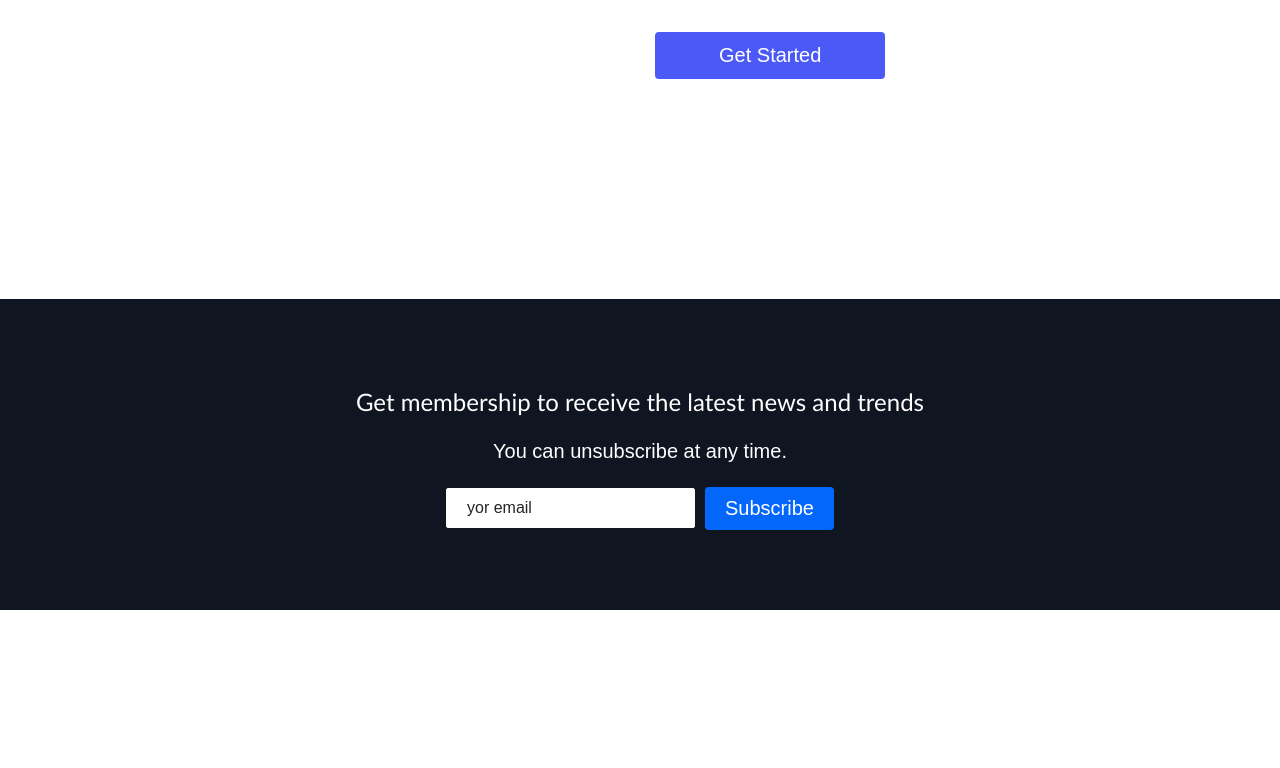
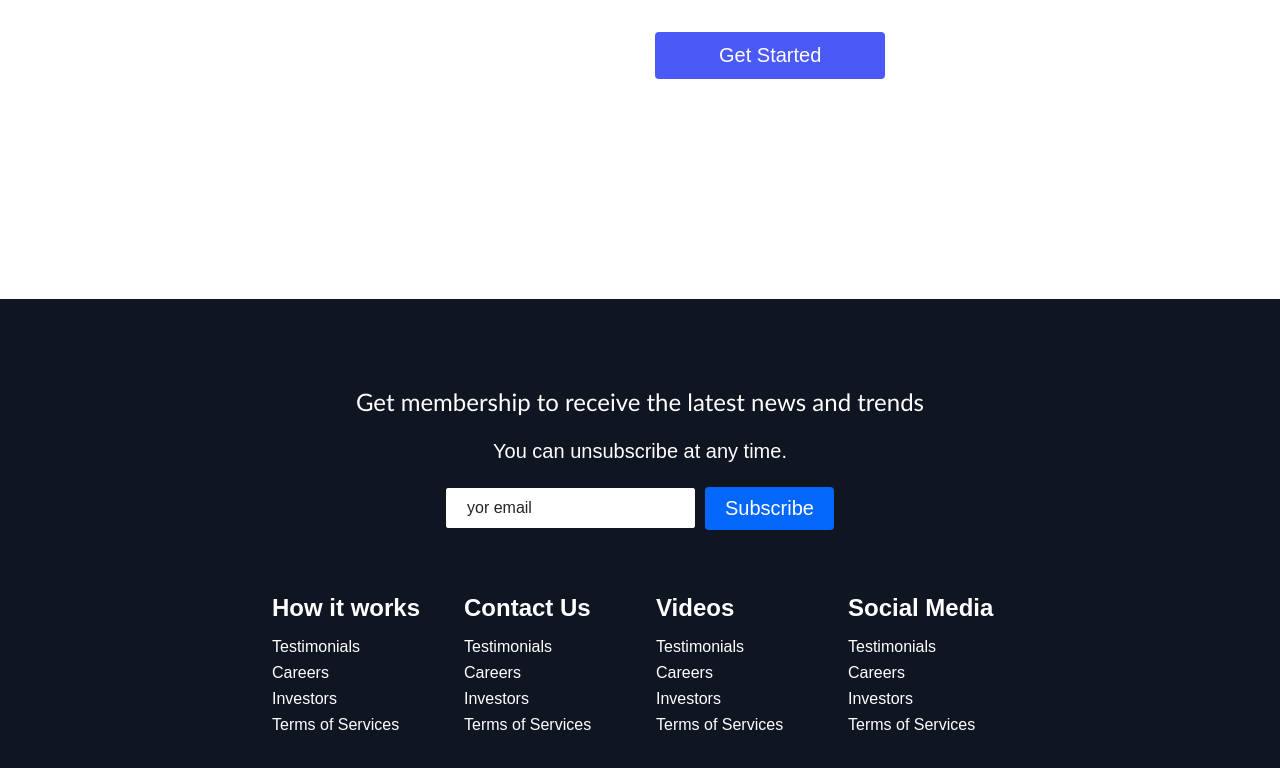
Before and after one commit to AbhishekPratap05/react-webiste-styled-components, a React (Create React App) app: page / in a window 1280 px wide. Shown: the part 3466-4234 px from the top of the page. Before the commit the page ends 4076 px from the top, so only its background shows below. Built offline with nearby package versions, Linux system fonts and the light colour scheme.

Commit message:
added footer links ✅

```diff
--- a/src/components/Footer/Footer.elements.ts
+++ b/src/components/Footer/Footer.elements.ts
@@ -1,4 +1,5 @@
 import styled from 'styled-components';
+import { Link } from 'react-router-dom';
 
 export const FooterContainer = styled.div`
 	background-color: #101522;
@@ -59,3 +60,51 @@ export const FormInput = styled.input`
 		margin: 0 0 16% 0;
 	}
 `;
+
+export const FooterLinksContainer = styled.div`
+	width: 100%;
+	max-width: 1000px;
+	display: flex;
+	justify-content: center;
+
+	@media screen and (max-width: 820px) {
+		padding-top: 32px;
+	}
+`;
+
+export const FooterLinksWrapper = styled.div`
+	display: flex;
+
+	@media screen and (max-width: 820px) {
+		flex-direction: column;
+	}
+`;
+
+export const FooterLinksItems = styled.div`
+	display: flex;
+	flex-direction: column;
+	align-items: flex-start;
+	margin: 16px;
+	text-align: left;
+	width: 160px;
+	box-sizing: border-box;
+	color: #fff;
+
+	@media screen and (max-width: 420px) {
+		margin: 0;
+		padding: 10px;
+		width: 100%;
+	}
+`;
+
+export const FooterLinkTile = styled.h2`margin-bottom: 16px;`;
+
+export const FooterLink = styled(Link)`
+color:#fff;
+text-decoration:none;
+margin-bottom:0.5rem;
+
+&:hover{
+    color:#0467fb;
+    transition: 8.3s ease-out;
+}`;
--- a/src/components/Footer/Footer.tsx
+++ b/src/components/Footer/Footer.tsx
@@ -1,13 +1,115 @@
 import React from 'react';
 import { Button } from '../../globalStyle';
+import { FooterLinksItems } from './Footer.elements';
 import {
 	FooterContainer,
+	FooterLink,
+	FooterLinksContainer,
+	FooterLinksWrapper,
+	FooterLinkTile,
 	FooterSubHeading,
 	FooterSubscription,
 	FooterSubText,
 	Form,
 	FormInput
 } from './Footer.elements';
+
+interface FooterNavigationInterface {
+	title: string;
+	links: FooterLinkInterface[];
+}
+
+interface FooterLinkInterface {
+	to: string;
+	text: string;
+}
+
+const footerLinks: FooterNavigationInterface[] = [
+	{
+		title: 'How it works',
+		links: [
+			{
+				to: '/',
+				text: 'Testimonials'
+			},
+			{
+				to: '/',
+				text: 'Careers'
+			},
+			{
+				to: '/',
+				text: 'Investors'
+			},
+			{
+				to: '/',
+				text: 'Terms of Services'
+			}
+		]
+	},
+	{
+		title: 'Contact Us',
+		links: [
+			{
+				to: '/',
+				text: 'Testimonials'
+			},
+			{
+				to: '/',
+				text: 'Careers'
+			},
+			{
+				to: '/',
+				text: 'Investors'
+			},
+			{
+				to: '/',
+				text: 'Terms of Services'
+			}
+		]
+	},
+	{
+		title: 'Videos',
+		links: [
+			{
+				to: '/',
+				text: 'Testimonials'
+			},
+			{
+				to: '/',
+				text: 'Careers'
+			},
+			{
+				to: '/',
+				text: 'Investors'
+			},
+			{
+				to: '/',
+				text: 'Terms of Services'
+			}
+		]
+	},
+	{
+		title: 'Social Media',
+		links: [
+			{
+				to: '/',
+				text: 'Testimonials'
+			},
+			{
+				to: '/',
+				text: 'Careers'
+			},
+			{
+				to: '/',
+				text: 'Investors'
+			},
+			{
+				to: '/',
+				text: 'Terms of Services'
+			}
+		]
+	}
+];
 
 const Footer = () => {
 	return (
@@ -20,6 +122,24 @@ const Footer = () => {
 					<Button fontBig>Subscribe</Button>
 				</Form>
 			</FooterSubscription>
+			<FooterLinksContainer>
+				<FooterLinksWrapper>
+					{footerLinks.map((footerLink: FooterNavigationInterface, index: number) => {
+						return (
+							<FooterLinksItems key={`footerLink${index}`}>
+								<FooterLinkTile>{footerLink.title}</FooterLinkTile>
+								{footerLink.links.map((link: FooterLinkInterface, index: number) => {
+									return (
+										<React.Fragment key={`link${index}`}>
+											<FooterLink to={link.to}>{link.text}</FooterLink>
+										</React.Fragment>
+									);
+								})}
+							</FooterLinksItems>
+						);
+					})}
+				</FooterLinksWrapper>
+			</FooterLinksContainer>
 		</FooterContainer>
 	);
 };
```
